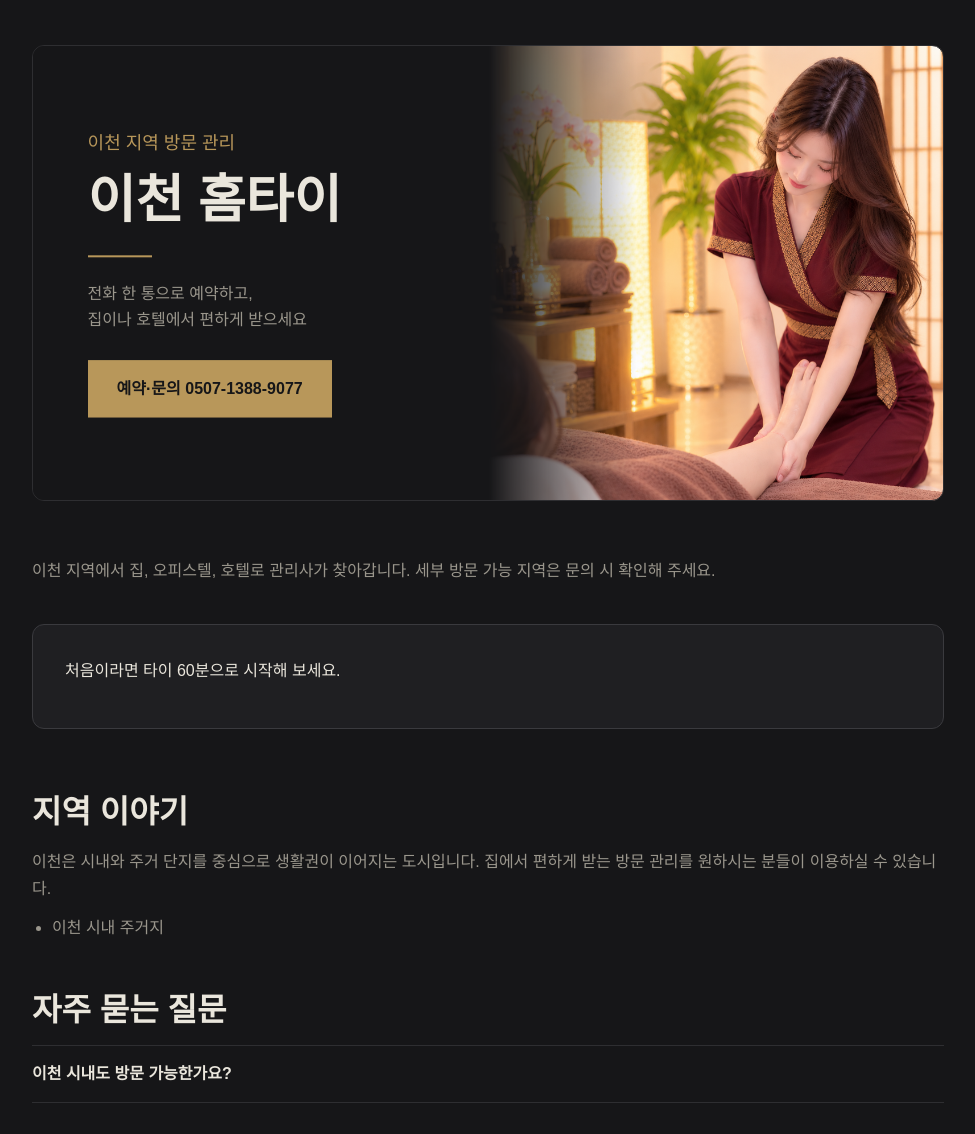
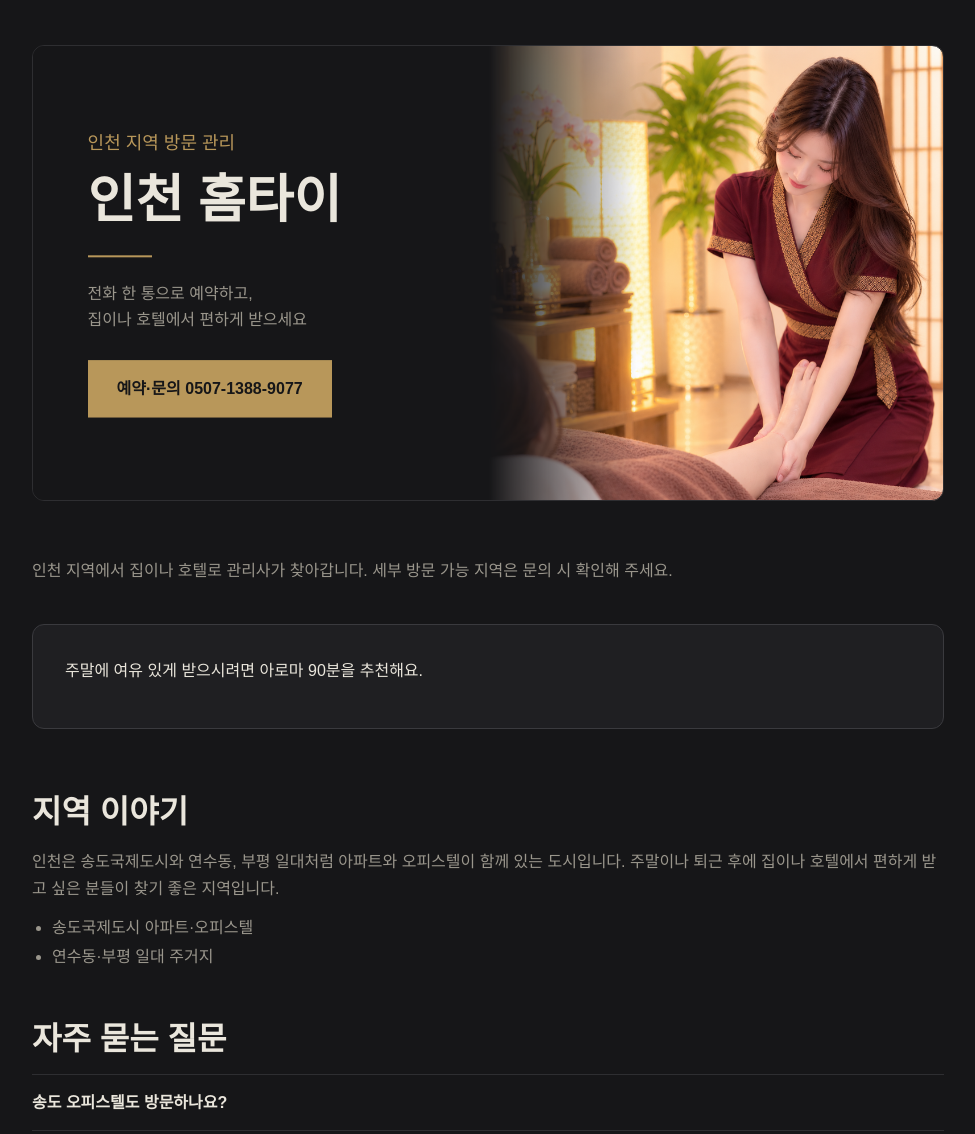
Before and after one commit to rornl229-pixel/rornlhome, a plain HTML site: page icheon/index.html in a window 1280 px wide. Shown: the part 140-1274 px from the top of the page, without its empty margins (152-1127 px from the left). Drawn offline with Linux system fonts and the light colour scheme.

Commit message:
Add files via upload

```diff
--- a/icheon/index.html
+++ b/icheon/index.html
@@ -3,13 +3,13 @@
 <head>
 <meta charset="UTF-8">
 <meta name="viewport" content="width=device-width, initial-scale=1.0">
-<title>이천 홈타이 | 해피홈타이 방문 관리</title>
-<meta name="description" content="이천 지역 집·오피스텔·호텔 방문 마사지. 전화 한 통으로 예약하고 편하게 받으세요. 0507-1388-9077">
+<title>인천 홈타이 | 해피홈타이 방문 관리</title>
+<meta name="description" content="인천 지역 집·오피스텔·호텔 방문 마사지. 전화 한 통으로 예약하고 편하게 받으세요. 0507-1388-9077">
 <meta property="og:type" content="website">
-<meta property="og:title" content="이천 홈타이 | 해피홈타이 방문 관리">
-<meta property="og:description" content="이천 지역 집·오피스텔·호텔 방문 마사지. 전화 한 통으로 예약하고 편하게 받으세요. 0507-1388-9077">
+<meta property="og:title" content="인천 홈타이 | 해피홈타이 방문 관리">
+<meta property="og:description" content="인천 지역 집·오피스텔·호텔 방문 마사지. 전화 한 통으로 예약하고 편하게 받으세요. 0507-1388-9077">
 <meta name="robots" content="index, follow">
-<link rel="canonical" href="https://happyhometai.kr/icheon/">
+<link rel="canonical" href="https://happyhometai.kr/incheon/">
 <link rel="icon" href="../favicon.svg">
 <style>
   :root { --ink:#eae6dc; --gray:#9a968c; --line:#2e2e31; --bg:#161618; --gold:#b8975a; --gold-light:#d4b87a; --panel:#1f1f22; }
@@ -139,20 +139,20 @@
   <section style="border-top:none;padding-top:120px;">
     <div class="rhero">
       <div class="rtxt">
-        <p class="rlabel">이천 지역 방문 관리</p>
-        <h1>이천 홈타이</h1>
+        <p class="rlabel">인천 지역 방문 관리</p>
+        <h1>인천 홈타이</h1>
         <div class="rule"></div>
         <p class="rsub">전화 한 통으로 예약하고,<br>집이나 호텔에서 편하게 받으세요</p>
         <a class="call" href="tel:+82-507-1388-9077">예약·문의 0507-1388-9077</a>
       </div>
     </div>
-    <p class="sub" style="margin-top:8px;">이천 지역에서 집, 오피스텔, 호텔로 관리사가 찾아갑니다. 세부 방문 가능 지역은 문의 시 확인해 주세요.</p>
-    <div class="region-card"><p class="pick">처음이라면 타이 60분으로 시작해 보세요.</p></div>
+    <p class="sub" style="margin-top:8px;">인천 지역에서 집이나 호텔로 관리사가 찾아갑니다. 세부 방문 가능 지역은 문의 시 확인해 주세요.</p>
+    <div class="region-card"><p class="pick">주말에 여유 있게 받으시려면 아로마 90분을 추천해요.</p></div>
     <h2 style="margin-top:56px;">지역 이야기</h2>
-    <p class="sub" style="margin-bottom:12px;">이천은 시내와 주거 단지를 중심으로 생활권이 이어지는 도시입니다. 집에서 편하게 받는 방문 관리를 원하시는 분들이 이용하실 수 있습니다.</p>
-    <ul class="areas"><li>이천 시내 주거지</li></ul>
+    <p class="sub" style="margin-bottom:12px;">인천은 송도국제도시와 연수동, 부평 일대처럼 아파트와 오피스텔이 함께 있는 도시입니다. 주말이나 퇴근 후에 집이나 호텔에서 편하게 받고 싶은 분들이 찾기 좋은 지역입니다.</p>
+    <ul class="areas"><li>송도국제도시 아파트·오피스텔</li><li>연수동·부평 일대 주거지</li></ul>
     <h2 style="margin-top:40px;">자주 묻는 질문</h2>
-    <div class="rfaq"><details><summary>이천 시내도 방문 가능한가요?</summary><p>네, 주소를 알려 주시면 가능 여부를 확인해 드립니다.</p></details></div>
+    <div class="rfaq"><details><summary>송도 오피스텔도 방문하나요?</summary><p>네, 방문 장소를 알려 주시면 확인해 드립니다. 건물 출입 절차가 있으면 미리 알려 주세요.</p></details></div>
 <h2 style="margin-top:56px;">코스·가격</h2>
     <p class="sub">모든 지역 동일 가격</p>
     <table>
@@ -169,7 +169,7 @@
       <div><strong>스페셜 C</strong><span>타이 60분 + 힐링 60분</span><span class="pr">130,000원</span></div>
     </div>
     <p class="note">카드 결제 시 부가세 별도 · 관리사 도착 후, 관리 시작 전 결제 · 예약금 없음</p>
-    <a class="call" href="tel:+82-507-1388-9077">이천 예약 0507-1388-9077</a>
+    <a class="call" href="tel:+82-507-1388-9077">인천 예약 0507-1388-9077</a>
     <p style="margin-top:48px;"><a class="back" href="../">← 홈으로</a></p>
   </section>
 </div>
```
